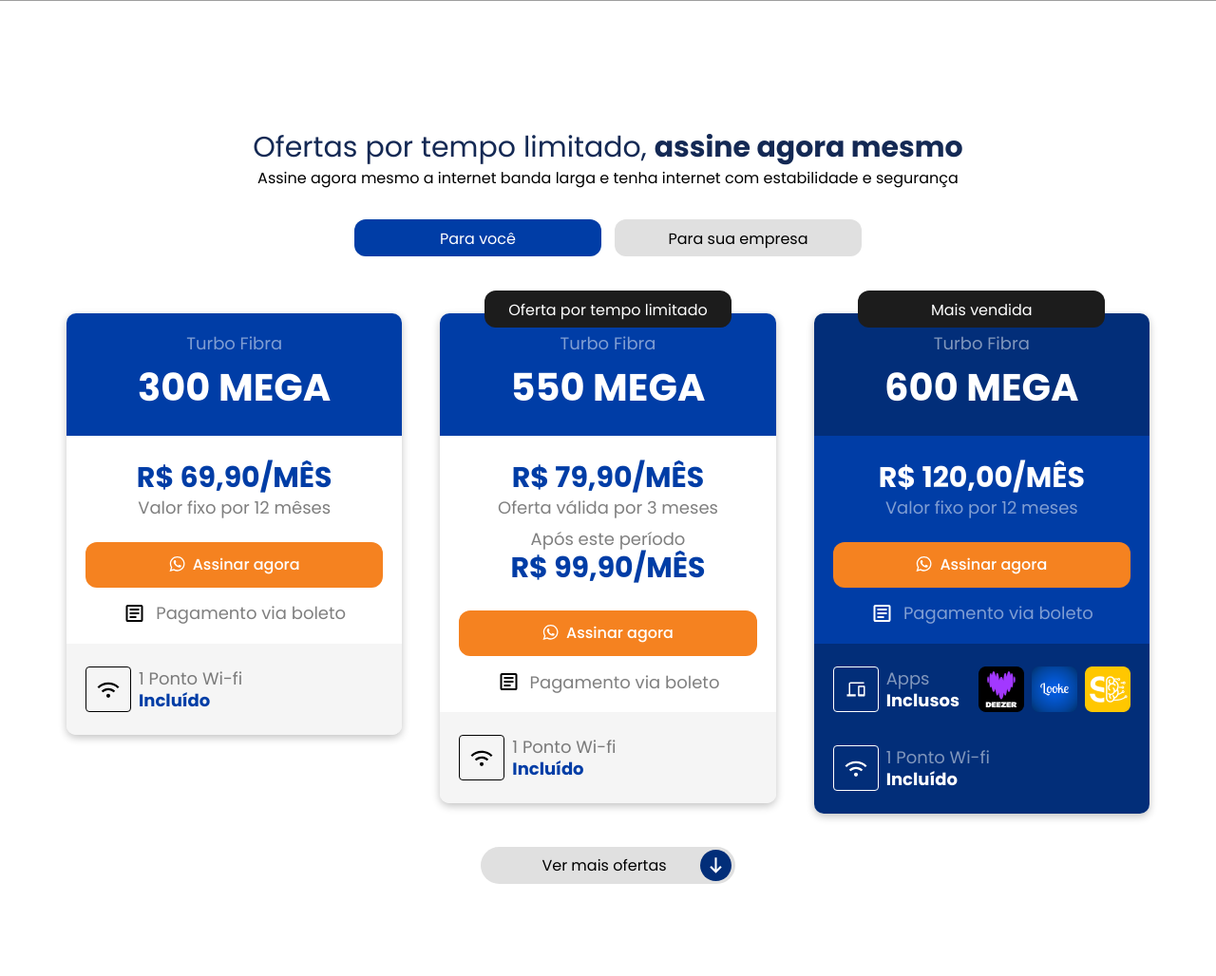
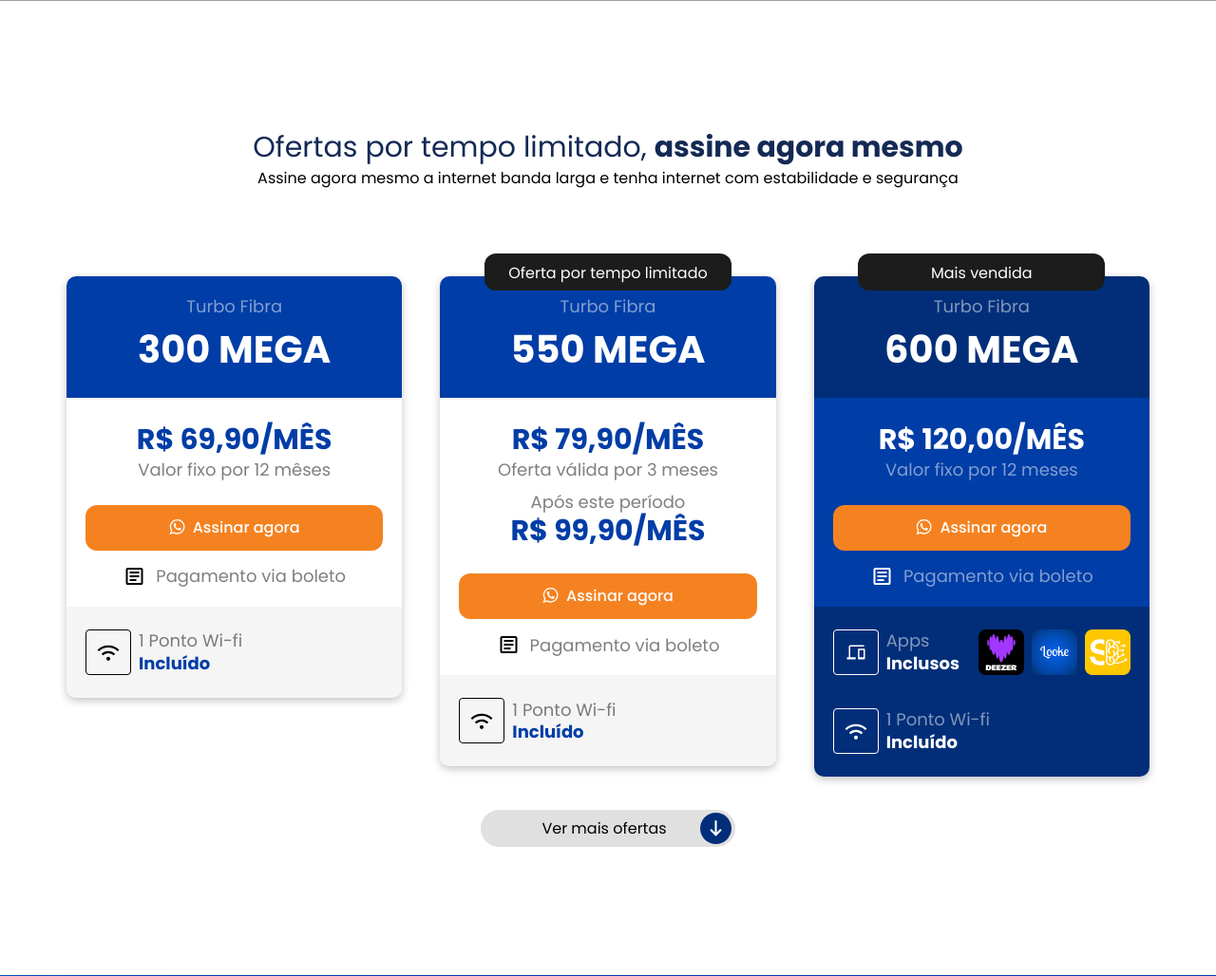
Before and after one commit to alv-c/turbo_line, a PHP site: page / in a window 1280 px wide. Shown: the part 1059-2087 px from the top of the page at 95% size. Run offline with PHP 8.4, Linux system fonts and the light colour scheme; some libraries are stand-ins or nearby versions; grey boxes are pictures that could not be loaded.

```diff
--- a/website/css/paginas/index.scss
+++ b/website/css/paginas/index.scss
@@ -152,48 +152,48 @@ section {
             }
 
             >div {
-                &.contain-filtros-ofertas {
-                    display: flex;
-                    flex-wrap: nowrap;
-                    flex-direction: column;
-                    align-items: center;
-                    gap: 12px;
-                    padding-bottom: 40px;
+                // &.contain-filtros-ofertas {
+                //     display: flex;
+                //     flex-wrap: nowrap;
+                //     flex-direction: column;
+                //     align-items: center;
+                //     gap: 12px;
+                //     padding-bottom: 40px;
 
-                    @media(min-width: 768px) {
-                        flex-direction: row;
-                        justify-content: center;
-                        gap: 14px;
-                        padding-bottom: 60px;
-                    }
+                //     @media(min-width: 768px) {
+                //         flex-direction: row;
+                //         justify-content: center;
+                //         gap: 14px;
+                //         padding-bottom: 60px;
+                //     }
 
-                    >button {
-                        display: block;
-                        width: 100%;
-                        max-width: 260px;
-                        white-space: nowrap;
-                        border: none;
-                        outline: none;
-                        cursor: pointer;
-                        padding: 11px 10px 9px;
-                        text-align: center;
-                        font-size: 16px;
-                        font-style: normal;
-                        font-weight: 400;
-                        line-height: 19.2px;
-                        border-radius: 12px;
+                //     >button {
+                //         display: block;
+                //         width: 100%;
+                //         max-width: 260px;
+                //         white-space: nowrap;
+                //         border: none;
+                //         outline: none;
+                //         cursor: pointer;
+                //         padding: 11px 10px 9px;
+                //         text-align: center;
+                //         font-size: 16px;
+                //         font-style: normal;
+                //         font-weight: 400;
+                //         line-height: 19.2px;
+                //         border-radius: 12px;
 
-                        &:nth-child(1) {
-                            background: #003DA6;
-                            color: #fff;
-                        }
+                //         &:nth-child(1) {
+                //             background: #003DA6;
+                //             color: #fff;
+                //         }
 
-                        &:nth-child(2) {
-                            background: #E0E0E0;
-                            color: #000;
-                        }
-                    }
-                }
+                //         &:nth-child(2) {
+                //             background: #E0E0E0;
+                //             color: #000;
+                //         }
+                //     }
+                // }
 
                 &.contain-cards-ofertas {
                     display: flex;
@@ -203,6 +203,7 @@ section {
                     flex-wrap: nowrap;
                     gap: 40px;
                     padding-bottom: 35px;
+                    padding-top: 40px;
 
                     @media (min-width: 600px) {
                         display: grid;
@@ -212,6 +213,10 @@ section {
 
                     @media (min-width: 992px) {
                         grid-template-columns: repeat(3, 1fr);
+                    }
+
+                    @media (min-width: 768px) {
+                        padding-top: 60px;
                     }
 
                     @media (min-width: 1200px) {
--- a/website/css/paginas/planos.scss
+++ b/website/css/paginas/planos.scss
@@ -145,6 +145,10 @@ section {
                 }
 
                 >div.coluna {
+                    &.hidden {
+                        display: none
+                    }
+
                     @include card-oferta;
                 }
             }
--- a/website/css/style.css
+++ b/website/css/style.css
@@ -329,46 +329,6 @@ section.ofertas-home > div.container > span.subtitulo {
     padding-bottom: 30px;
   }
 }
-section.ofertas-home > div.container > div.contain-filtros-ofertas {
-  display: flex;
-  flex-wrap: nowrap;
-  flex-direction: column;
-  align-items: center;
-  gap: 12px;
-  padding-bottom: 40px;
-}
-@media (min-width: 768px) {
-  section.ofertas-home > div.container > div.contain-filtros-ofertas {
-    flex-direction: row;
-    justify-content: center;
-    gap: 14px;
-    padding-bottom: 60px;
-  }
-}
-section.ofertas-home > div.container > div.contain-filtros-ofertas > button {
-  display: block;
-  width: 100%;
-  max-width: 260px;
-  white-space: nowrap;
-  border: none;
-  outline: none;
-  cursor: pointer;
-  padding: 11px 10px 9px;
-  text-align: center;
-  font-size: 16px;
-  font-style: normal;
-  font-weight: 400;
-  line-height: 19.2px;
-  border-radius: 12px;
-}
-section.ofertas-home > div.container > div.contain-filtros-ofertas > button:nth-child(1) {
-  background: #003DA6;
-  color: #fff;
-}
-section.ofertas-home > div.container > div.contain-filtros-ofertas > button:nth-child(2) {
-  background: #E0E0E0;
-  color: #000;
-}
 section.ofertas-home > div.container > div.contain-cards-ofertas {
   display: flex;
   flex-direction: column;
@@ -377,6 +337,7 @@ section.ofertas-home > div.container > div.contain-cards-ofertas {
   flex-wrap: nowrap;
   gap: 40px;
   padding-bottom: 35px;
+  padding-top: 40px;
 }
 @media (min-width: 600px) {
   section.ofertas-home > div.container > div.contain-cards-ofertas {
@@ -388,6 +349,11 @@ section.ofertas-home > div.container > div.contain-cards-ofertas {
 @media (min-width: 992px) {
   section.ofertas-home > div.container > div.contain-cards-ofertas {
     grid-template-columns: repeat(3, 1fr);
+  }
+}
+@media (min-width: 768px) {
+  section.ofertas-home > div.container > div.contain-cards-ofertas {
+    padding-top: 60px;
   }
 }
 @media (min-width: 1200px) {
@@ -2389,6 +2355,9 @@ section.listagem-planos > div.container > div.grid-cards {
     gap: 80px 40px;
   }
 }
+section.listagem-planos > div.container > div.grid-cards > div.coluna.hidden {
+  display: none;
+}
 section.listagem-planos > div.container > div.grid-cards > div.coluna div.card-oferta {
   width: 100%;
   max-width: 380px;
--- a/website/index.php
+++ b/website/index.php
@@ -47,14 +47,6 @@ require_once $_SERVER["DOCUMENT_ROOT"] . '/website/includes/header.php';
         <span class="subtitulo">
             Assine agora mesmo a internet banda larga e tenha internet com estabilidade e segurança
         </span>
-        <div class="contain-filtros-ofertas">
-            <button type="button" class="btn-filtro-ofertas">
-                Para você
-            </button>
-            <button type="button" class="btn-filtro-ofertas">
-                Para sua empresa
-            </button>
-        </div>
         <div class="contain-cards-ofertas">
             <div class="coluna">
                 <div class="card-oferta">
```
Also changed, not shown: website/planos.php (+33 -14 lines), 1 other file.
